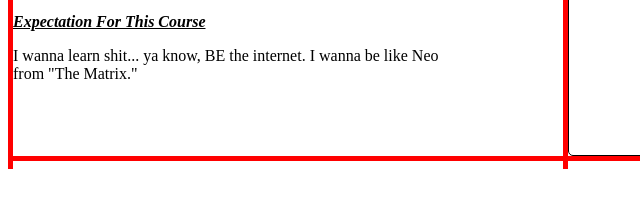
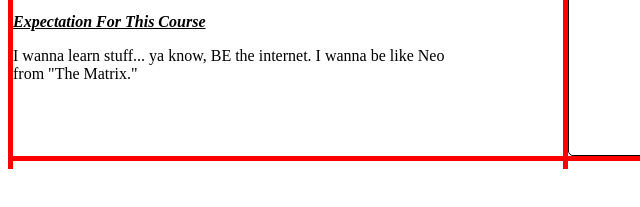
Before and after one commit to JGarcia4224/First-Project, a website: page website/index.html in a window 1280 px wide. Shown: the part 940-1147 px from the top of the page, 0-640 px from the left. Drawn offline with Linux system fonts and the light colour scheme.

Commit message:
fix expectations

```diff
--- a/website/index.html
+++ b/website/index.html
@@ -50,7 +50,7 @@
         <p>
             <em><strong><u>Expectation For This Course</u></strong></em>
         </p>
-        <p>I wanna learn shit... ya know, BE the internet. I wanna be like Neo from "The Matrix."</p>
+        <p>I wanna learn stuff... ya know, BE the internet. I wanna be like Neo from "The Matrix."</p>
     </div>
 
 <BR>
```
